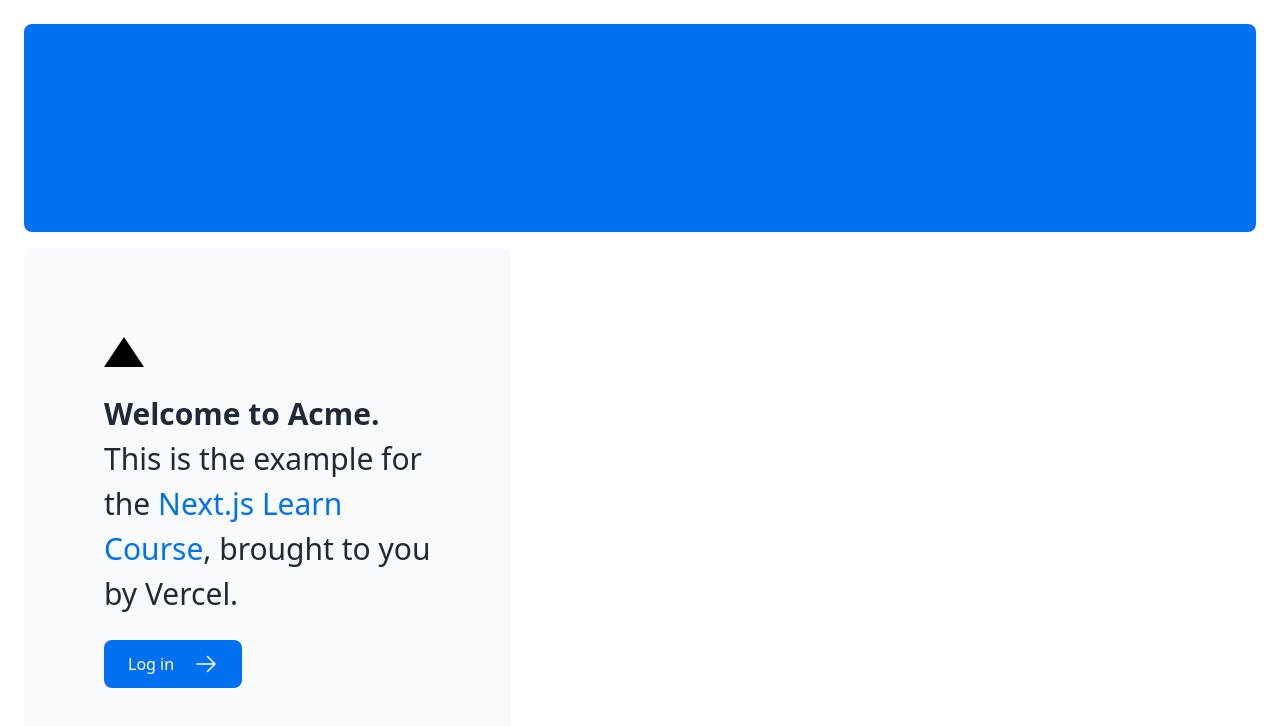
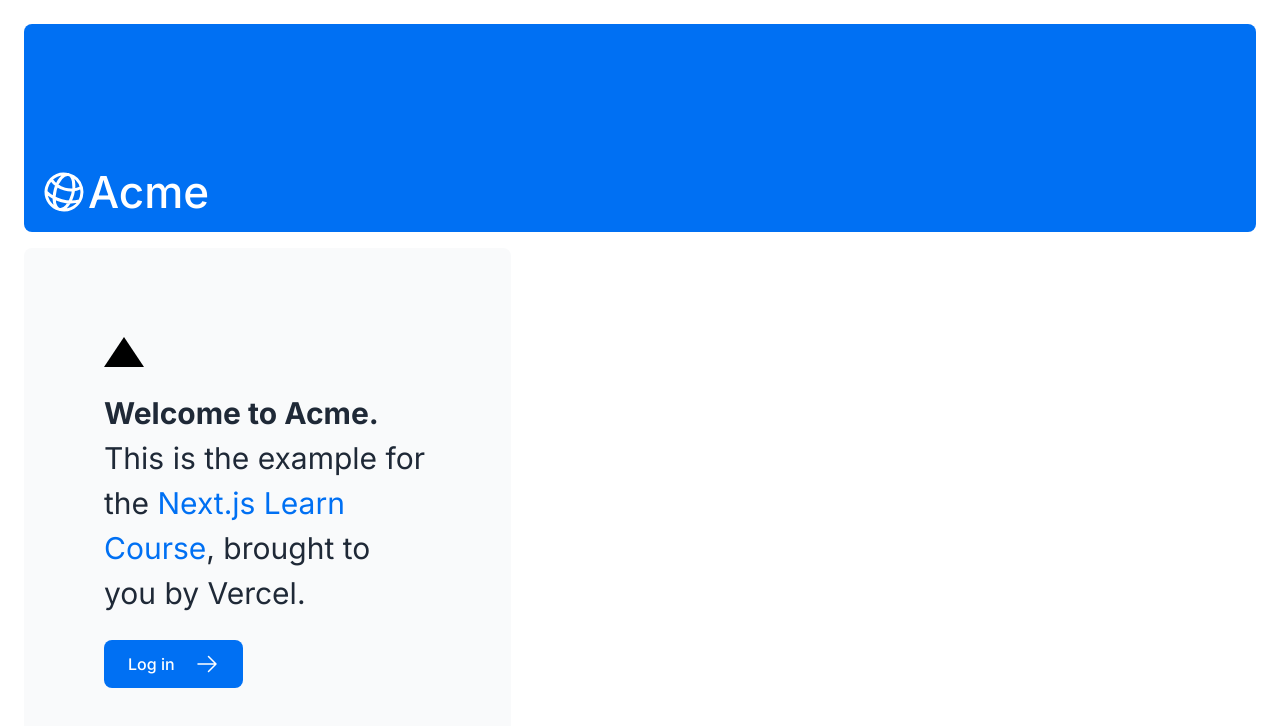
Before and after one commit to brightdev00/Nextjs-dashboard, a Next.js app: page / in a window 1280 px wide. Shown: the top 726 px of the page. Built offline with nearby package versions, Linux system fonts and the light colour scheme.

Commit message:
feat: optimize some fonts and add font class to the some ui pages.

```diff
--- a/app/layout.tsx
+++ b/app/layout.tsx
@@ -1,4 +1,5 @@
 import '@/app/ui/global.css';
+import { inter } from '@/app/ui/fonts';
 
 export default function RootLayout({
   children,
@@ -7,7 +8,7 @@
 }) {
   return (
     <html lang="en">
-      <body>{children}</body>
+      <body className={`${inter.className} antialiased`}>{children}</body>
     </html>
   );
 }
--- a/app/page.tsx
+++ b/app/page.tsx
@@ -1,5 +1,6 @@
 import AcmeLogo from '@/app/ui/acme-logo';
 import styles from '@/app/ui/home.module.css';
+import { lusitana } from '@/app/ui/fonts';
 
 import { ArrowRightIcon } from '@heroicons/react/24/outline';
 import Link from 'next/link';
@@ -8,12 +9,12 @@
   return (
     <main className="flex min-h-screen flex-col p-6">
       <div className="flex h-20 shrink-0 items-end rounded-lg bg-blue-500 p-4 md:h-52">
-        {/* <AcmeLogo /> */}
+        <AcmeLogo />
       </div>
       <div className="mt-4 flex grow flex-col gap-4 md:flex-row">
         <div className="flex flex-col justify-center gap-6 rounded-lg bg-gray-50 px-6 py-10 md:w-2/5 md:px-20">
           <div className={styles.shape}></div>
-          <p className={`text-xl text-gray-800 md:text-3xl md:leading-normal`}>
+          <p className={`text-xl text-gray-800 md:text-3xl md:leading-normal ${lusitana.style} antialiased`}>
             <strong>Welcome to Acme.</strong> This is the example for the{' '}
             <a href="https://nextjs.org/learn/" className="text-blue-500">
               Next.js Learn Course
--- /dev/null
+++ b/app/ui/fonts.ts
@@ -0,0 +1,4 @@
+import { Inter, Lusitana } from 'next/font/google';
+
+export const inter = Inter({ subsets: ['latin'] });
+export const lusitana = Inter({ subsets: ['latin'], weight: ['500'] });
```
